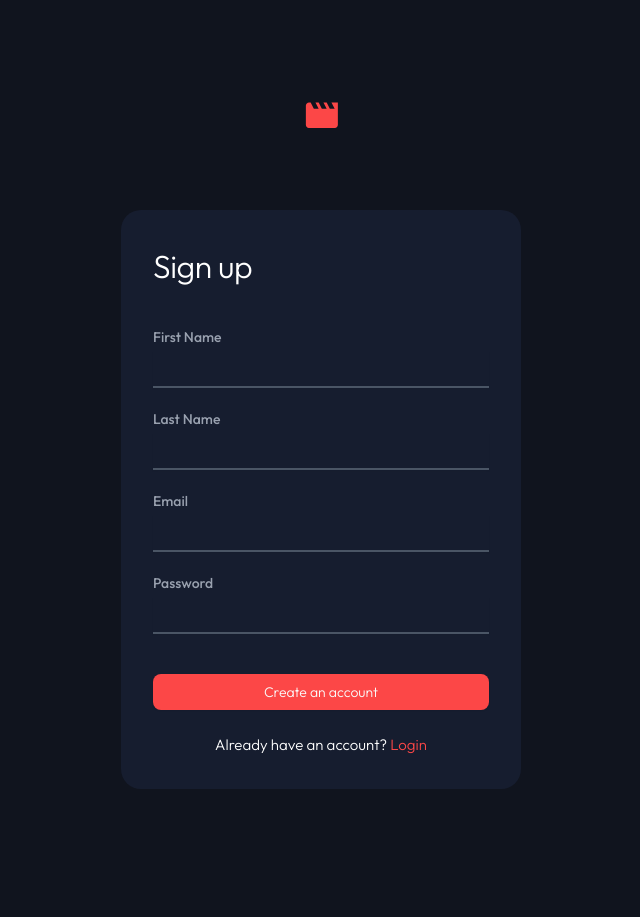
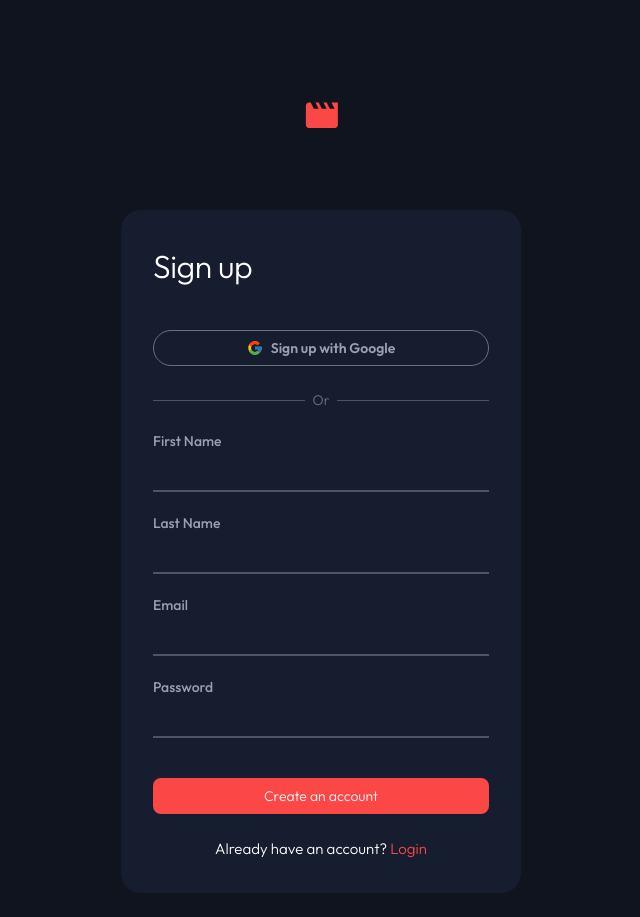
Before and after one commit to NjihiaMark-MHB/React-Auth, a React (Vite) app: page /sign-up in a window 1280 px wide. Shown: the whole page, without its empty margins (319-959 px from the left). Before the commit the page ends 878 px from the top, so only its background shows below. Built offline with nearby package versions, Linux system fonts and the light colour scheme.

Commit message:
sign in/up with google

```diff
--- a/src/api/apiClient.ts
+++ b/src/api/apiClient.ts
@@ -9,4 +9,16 @@ const apiClient = axios.create({
   },
 });
 
+// Response interceptor
+apiClient.interceptors.response.use(
+  (response) => response,
+  (error) => {
+    if (error.response?.status === 401) {
+      // Clear any local auth state if needed
+      window.location.href = "/";
+    }
+    return Promise.reject(error);
+  }
+);
+
 export default apiClient;
--- a/src/components/google-button.tsx
+++ b/src/components/google-button.tsx
@@ -4,21 +4,22 @@ import FcGoogle from "@/assets/icons8-google.svg?react";
 
 interface GoogleButtonProps {
   onClick: () => void;
+  label: string;
 }
 
-function GoogleButton({ onClick }: GoogleButtonProps) {
+function GoogleButton({ onClick, label }: GoogleButtonProps) {
   return (
     <Button
       onClick={onClick}
       className={cn(
         "w-full max-w-sm flex items-center justify-center gap-2",
-        "bg-transparent text-white font-semibold",
+        "bg-transparent text-gray-400 font-semibold",
         "border border-gray-500 rounded-full py-3 px-6",
         "hover:bg-opacity-90 hover:text-gray-300 hover:border-1 hover:border-gray-300 transition"
       )}
     >
       <FcGoogle className="w-6 h-6" />
-      Sign up with Google
+      {label}
     </Button>
   );
 }
--- /dev/null
+++ b/src/components/text-divider.tsx
@@ -0,0 +1,13 @@
+interface DividerProps {
+  text: string;
+}
+
+export function TextDivider({ text }: DividerProps) {
+  return (
+    <div className="flex items-center gap-2">
+      <div className="h-[1px] flex-1 bg-gray-600" />
+      <span className="text-sm text-neutral-500">{text}</span>
+      <div className="h-[1px] flex-1 bg-gray-600" />
+    </div>
+  );
+}
--- a/src/routes/_login/index.tsx
+++ b/src/routes/_login/index.tsx
@@ -9,6 +9,8 @@ import { loginSchema } from "@/types/login";
 import type { inferredLoginSchema } from "@/types/login";
 import { useLoginUser } from "@/hooks/react-query/login-user";
 import { useNavigate } from "@tanstack/react-router";
+import { GoogleButton } from "@/components/google-button";
+import { TextDivider } from "@/components/text-divider";
 
 export const Route = createFileRoute("/_login/")({
   component: App,
@@ -17,6 +19,9 @@ export const Route = createFileRoute("/_login/")({
 function App() {
   const navigate = useNavigate();
   const { mutate: loginUser } = useLoginUser();
+  const handleGoogleAuth = () => {
+    window.location.href = `${import.meta.env.VITE_SERVER_URL}/auth/google`;
+  };
   const {
     control,
     handleSubmit,
@@ -34,17 +39,23 @@ function App() {
       onSuccess: () => {
         navigate({ to: "/home" });
       },
-      onError: (error) => {
-        console.log("error login in signup user", error);
-      },
     });
   };
 
   return (
     <AuthenticationCard classname="m-auto mt-[72px] lg:mt-[82px]">
       <h1>Login</h1>
+      <div className="mt-10">
+        <GoogleButton
+          onClick={() => handleGoogleAuth()}
+          label="Sign in with Google"
+        />
+      </div>
+      <div className="mt-6">
+        <TextDivider text="Or" />
+      </div>
       <form onSubmit={handleSubmit(onSubmit)}>
-        <div className="mt-10">
+        <div className="mt-6">
           <Controller
             name="email"
             control={control}
--- a/src/routes/_login/sign-up.tsx
+++ b/src/routes/_login/sign-up.tsx
@@ -10,6 +10,8 @@ import { zodResolver } from "@hookform/resolvers/zod";
 import { useCreateUser } from "@/hooks/react-query/create-user";
 import { useLoginUser } from "@/hooks/react-query/login-user";
 import { useNavigate } from "@tanstack/react-router";
+import { GoogleButton } from "@/components/google-button";
+import { TextDivider } from "@/components/text-divider";
 
 export const Route = createFileRoute("/_login/sign-up")({
   component: RouteComponent,
@@ -19,14 +21,17 @@ function RouteComponent() {
   const navigate = useNavigate();
   const { mutate: createUser } = useCreateUser();
   const { mutate: loginUser } = useLoginUser();
+  const handleGoogleAuth = () => {
+    window.location.href = `${import.meta.env.VITE_SERVER_URL}/auth/google`;
+  };
   const {
     control,
     handleSubmit,
     formState: { errors },
   } = useForm({
     defaultValues: {
-      firstname: "",
-      lastname: "",
+      firstName: "",
+      lastName: "",
       email: "",
       password: "",
     },
@@ -59,29 +64,38 @@ function RouteComponent() {
   return (
     <AuthenticationCard classname="m-auto mt-[72px] lg:mt-[82px]">
       <h1>Sign up</h1>
+      <div className="mt-10">
+        <GoogleButton
+          onClick={() => handleGoogleAuth()}
+          label="Sign up with Google"
+        />
+      </div>
+      <div className="mt-6">
+        <TextDivider text="Or" />
+      </div>
       <form onSubmit={handleSubmit(onSubmit)}>
-        <div className="mt-10">
+        <div className="mt-6">
           <Controller
-            name="firstname"
+            name="firstName"
             control={control}
             render={({ field }) => (
               <CustomInput
                 label="First Name"
                 {...field}
-                error={errors.firstname?.message}
+                error={errors.firstName?.message}
               />
             )}
           />
         </div>
         <div className="mt-6">
           <Controller
-            name="lastname"
+            name="lastName"
             control={control}
             render={({ field }) => (
               <CustomInput
                 label="Last Name"
                 {...field}
-                error={errors.lastname?.message}
+                error={errors.lastName?.message}
               />
             )}
           />
--- a/src/routes/style-guide.tsx
+++ b/src/routes/style-guide.tsx
@@ -31,7 +31,7 @@ function RouteComponent() {
         <Button variant="secondary">Button</Button>
       </div>
       <div className="flex flex-col gap-4 mt-4 mb-4">
-        <GoogleButton onClick={() => {}} />
+        <GoogleButton onClick={() => {}} label="Sign in with Google" />
         <CustomInput
           label="Input"
           value="Some text"
--- a/src/types/sign-up.tsx
+++ b/src/types/sign-up.tsx
@@ -1,8 +1,8 @@
 import { z } from "zod";
 
 export const createUserSchema = z.object({
-  firstname: z.string().min(1, { message: "First name is required" }),
-  lastname: z.string().min(1, { message: "Last name is required" }),
+  firstName: z.string().min(1, { message: "First name is required" }),
+  lastName: z.string().min(1, { message: "Last name is required" }),
   email: z
     .string()
     .min(1, { message: "Email is required" })
```
